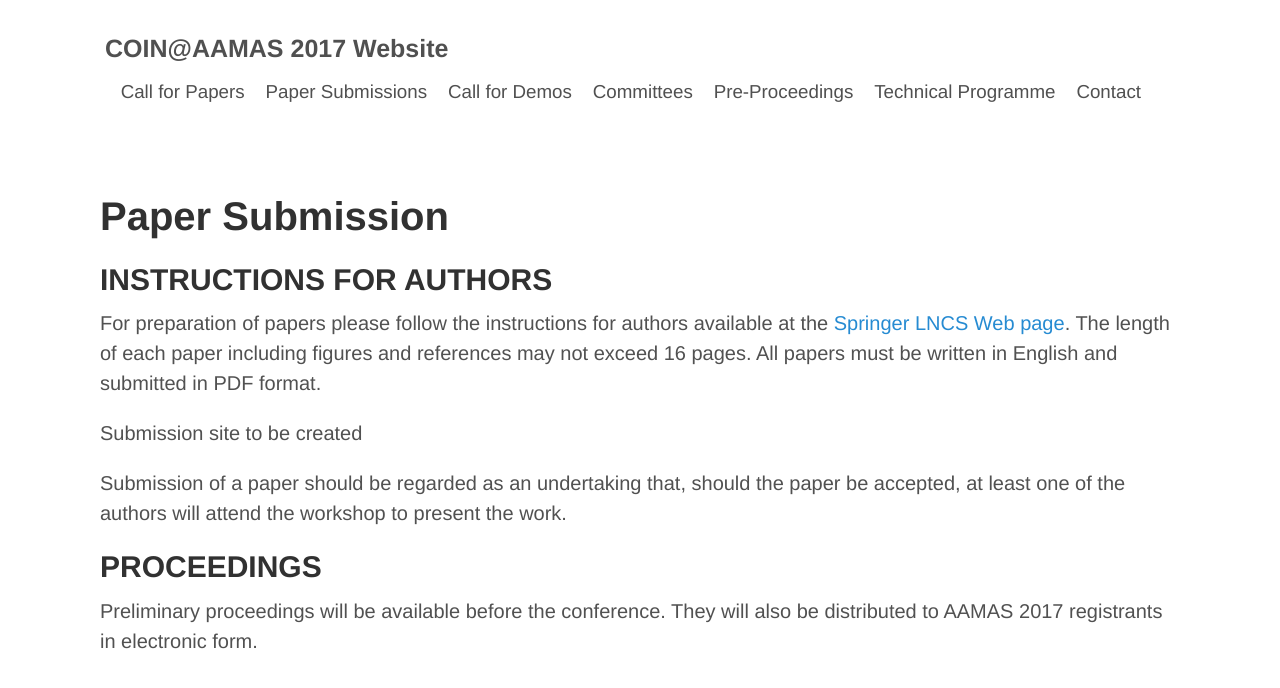
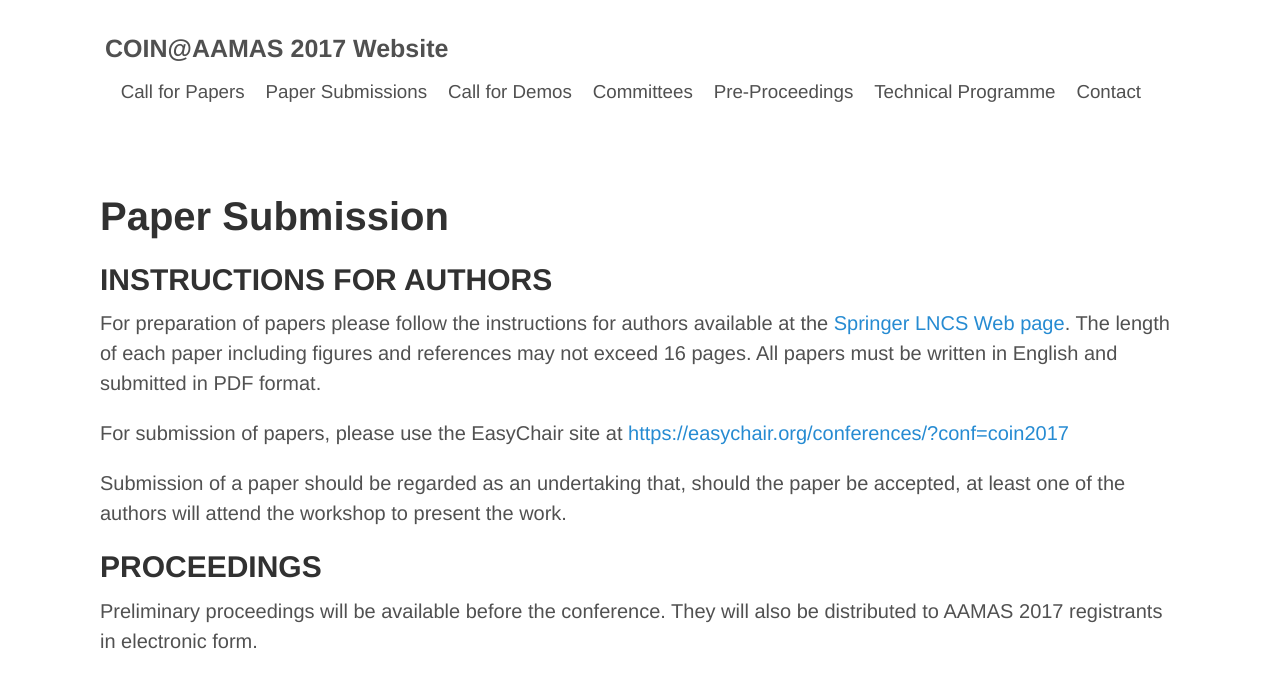
Before and after one commit to coin-workshop/coin-2017, a Jekyll site: the page built from paper_submission.md, in a window 1280 px wide. Shown: the top 688 px of the page. Built offline with Jekyll 4.4.1, drawn with Linux system fonts in a browser that asks for light colours.

Commit message:
Updated paper submission page.

```diff
--- a/paper_submission.md
+++ b/paper_submission.md
@@ -11,8 +11,8 @@ For preparation of papers please follow the instructions for authors available a
 The length of each paper including figures and references may not exceed 16 pages.
 All papers must be written in English and submitted in PDF format.
 
-Submission site to be created
-<!-- For submission of papers, please use the EasyChair site at [https://easychair.org/conferences/?conf=coin2017](https://easychair.org/conferences/?conf=coin2017) -->
+<!-- Submission site to be created -->
+For submission of papers, please use the EasyChair site at [https://easychair.org/conferences/?conf=coin2017](https://easychair.org/conferences/?conf=coin2017)
 
 Submission of a paper should be regarded as an undertaking that, should the paper be accepted, at least one of the authors will attend the workshop to present the work.
 
```
